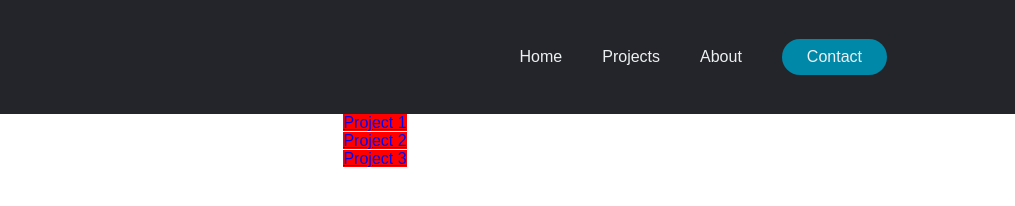
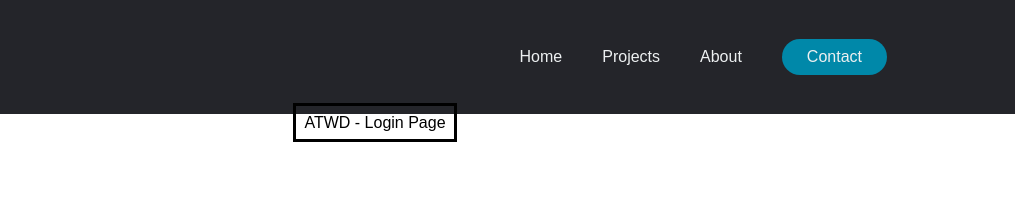
Before and after one commit to Jameskmellors/Jameskmellors.github.io, a website: page navbar-pages/projects.html in a window 1280 px wide. Shown: the full height of the page, 265-1280 px from the left. Drawn offline with Linux system fonts and the light colour scheme.

Commit message:
atwd code submission

```diff
--- a/navbar-pages/projects.html
+++ b/navbar-pages/projects.html
@@ -33,11 +33,10 @@
     </div>
     <script type="text/javascript" src="../mobile.js"></script>
 
-
-    <ul class="project-links">
-        <li><a href="#">Project 1</a></li>
-        <li><a href="#">Project 2</a></li>
-        <li><a href="#">Project 3</a></li>
-    </ul>
+    <div>
+        <ul class="project-links">
+            <li><a href="./projects/atwd-login-page.html">ATWD - Login Page</a></li>
+        </ul>
+    </div>
 </body>
 </html>
--- a/styles.css
+++ b/styles.css
@@ -62,8 +62,11 @@ header {
   color: red;
 }
 
-.project-links li a{
-  background-color: red;
+.project-links a {
+  text-decoration: none;
+  color: black;
+  padding: 0.5rem;
+  border: 3px solid black;
 }
 
 .information-square {
```
Also changed, not shown: navbar-pages/projects/atwd-login-page.html (added, +45 -0 lines).
